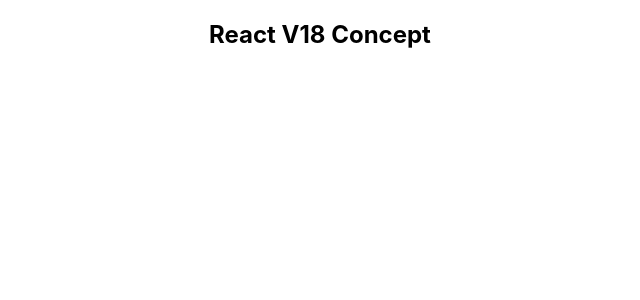
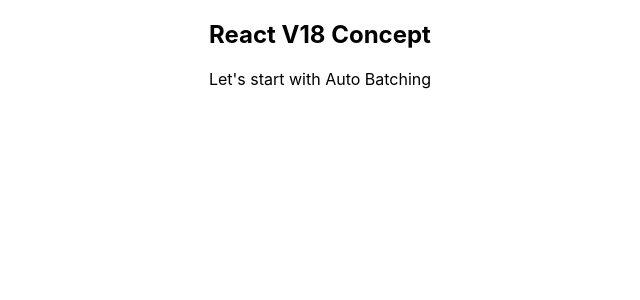
Before and after one commit to InquisitiveAboutReact/Reactv18, a React (Create React App) app in the folder reactv18/: page / in a window 1280 px wide. Shown: the top 300 px of the page, without its empty margins (320-960 px from the left). Built offline with nearby package versions, Linux system fonts and the light colour scheme.

Commit message:
changes in app.js

```diff
--- a/reactv18/src/App.js
+++ b/reactv18/src/App.js
@@ -4,6 +4,7 @@
   return (
     <div className="App">
       <h2>React V18 Concept</h2>
+      <p> Let's start with Auto Batching </p>
     </div>
   );
 }
```
